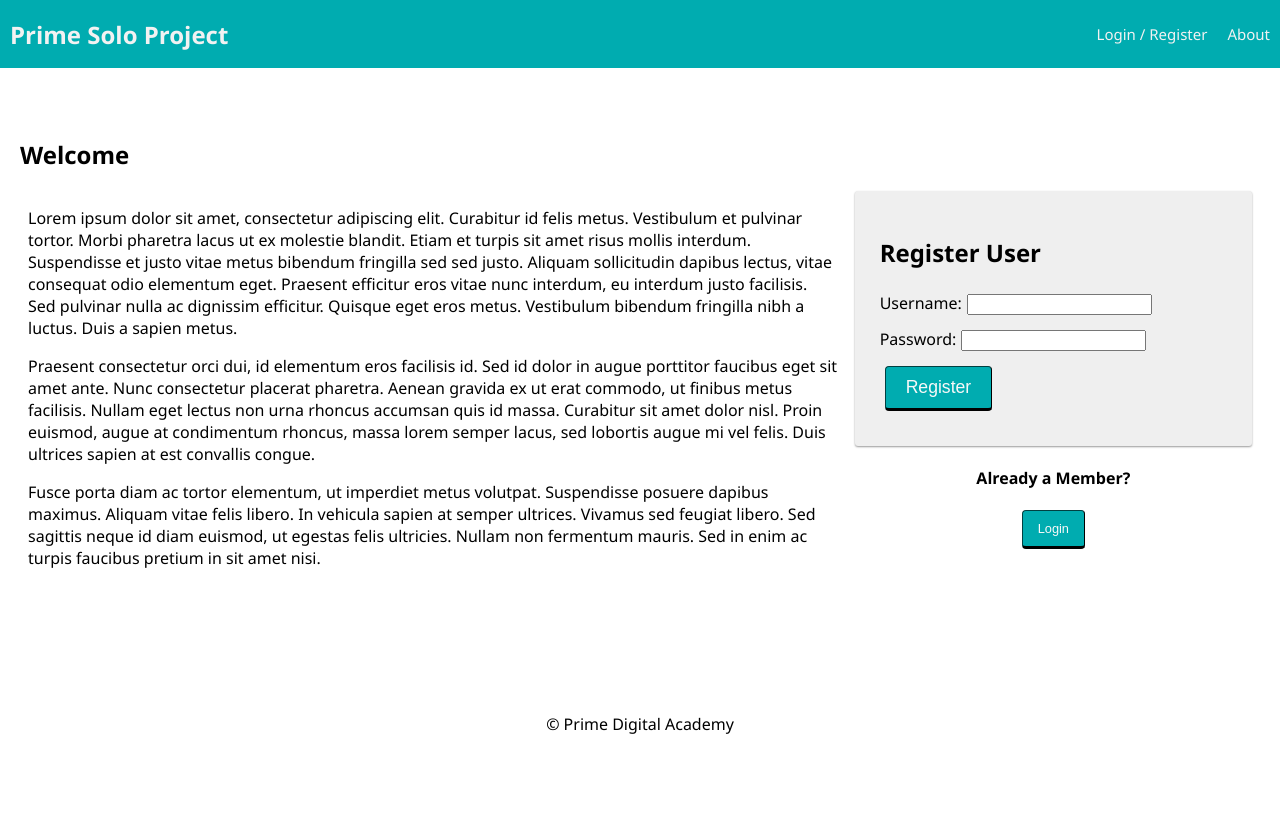
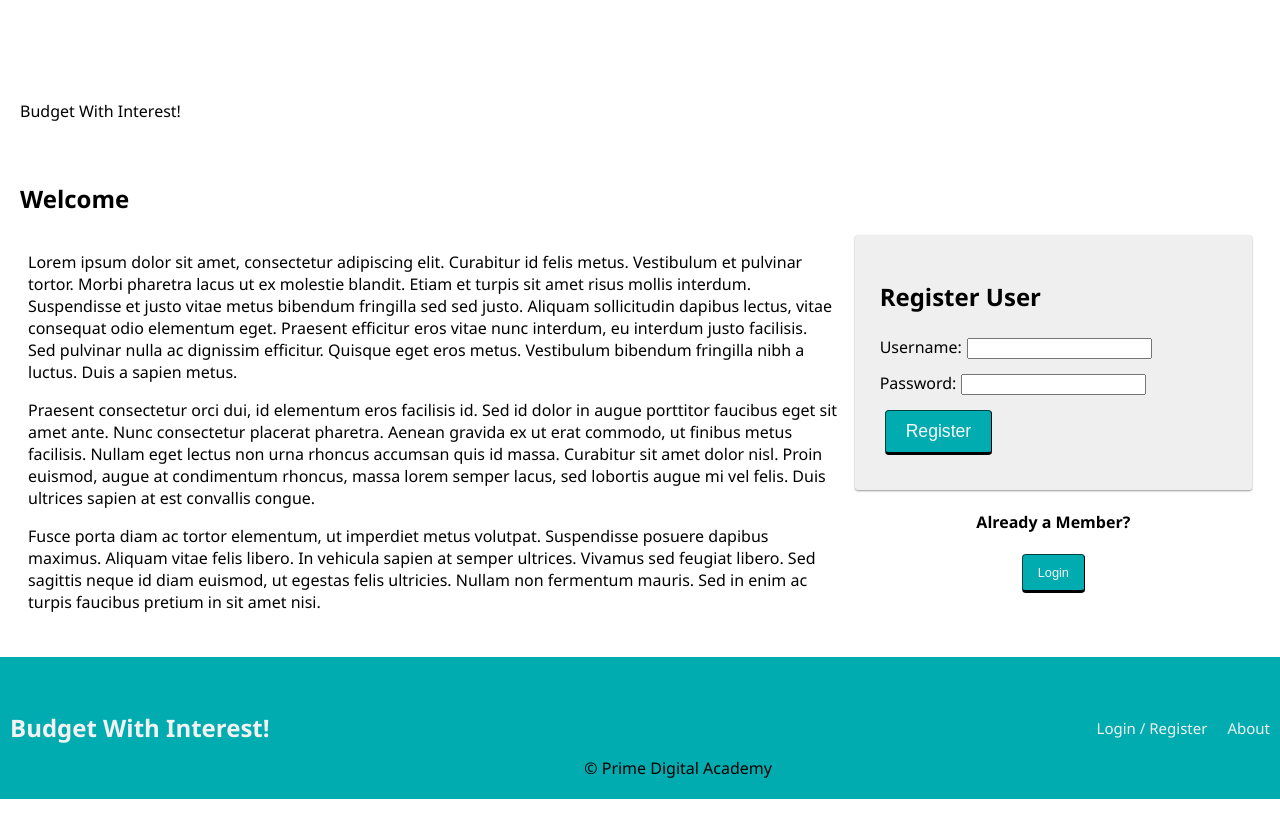
Before and after one commit to driftpvp/budget-with-interest-solo-lucasmartin-tourmaline, a React (Create React App) app: page /#/home in a window 1280 px wide. Shown: the top 838 px of the page. Before the commit the page ends 800 px from the top, so only its background shows below. Built offline with nearby package versions, Linux system fonts and the light colour scheme; no server answers.

Commit message:
starting component setup, start header

```diff
--- a/src/components/App/App.jsx
+++ b/src/components/App/App.jsx
@@ -19,6 +19,7 @@ import InfoPage from '../InfoPage/InfoPage';
 import LandingPage from '../LandingPage/LandingPage';
 import LoginPage from '../LoginPage/LoginPage';
 import RegisterPage from '../RegisterPage/RegisterPage';
+import Header from '../Header/Header';
 
 import './App.css';
 
@@ -34,7 +35,7 @@ function App() {
   return (
     <Router>
       <div>
-        <Nav />
+        <Header />
         <Switch>
           {/* Visiting localhost:3000 will redirect to localhost:3000/home */}
           <Redirect exact from="/" to="/home" />
@@ -115,7 +116,7 @@ function App() {
             <h1>404</h1>
           </Route>
         </Switch>
-        <Footer />
+        <Nav />
       </div>
     </Router>
   );
--- /dev/null
+++ b/src/components/Header/Header.css
@@ -0,0 +1,5 @@
+header {
+    margin-top: 80px;
+    padding: 20px;
+    text-align: left;
+  }
--- /dev/null
+++ b/src/components/Header/Header.jsx
@@ -0,0 +1,13 @@
+import React from 'react';
+import './Header.css';
+
+// This is one of our simplest components
+// It doesn't have local state, so it can be a function component.
+// It doesn't dispatch any redux actions or display any part of redux state
+// or even care what the redux state is, so it doesn't need 'connect()'
+
+function Header() {
+  return <header>Budget With Interest!</header>;
+}
+
+export default Header;
--- a/src/components/Nav/Nav.jsx
+++ b/src/components/Nav/Nav.jsx
@@ -3,6 +3,7 @@ import { Link } from 'react-router-dom';
 import LogOutButton from '../LogOutButton/LogOutButton';
 import './Nav.css';
 import { useSelector } from 'react-redux';
+import Footer from '../Footer/Footer';
 
 function Nav() {
   const user = useSelector((store) => store.user);
@@ -10,8 +11,11 @@ function Nav() {
   return (
     <div className="nav">
       <Link to="/home">
-        <h2 className="nav-title">Prime Solo Project</h2>
+        <h2 className="nav-title">Budget With Interest!</h2>
       </Link>
+      <div>
+      <Footer />
+      </div>
       <div>
         {/* If no user is logged in, show these links */}
         {!user.id && (
@@ -24,6 +28,7 @@ function Nav() {
         {/* If a user is logged in, show these links */}
         {user.id && (
           <>
+
             <Link className="navLink" to="/user">
               Home
             </Link>
```
Also changed, not shown: package.json (+6 -2 lines).
